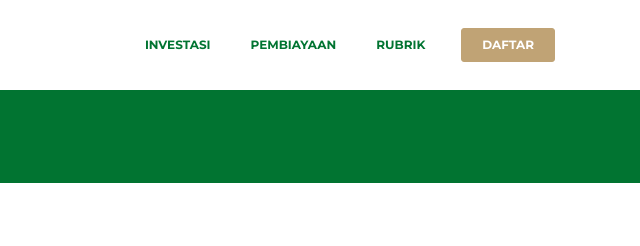
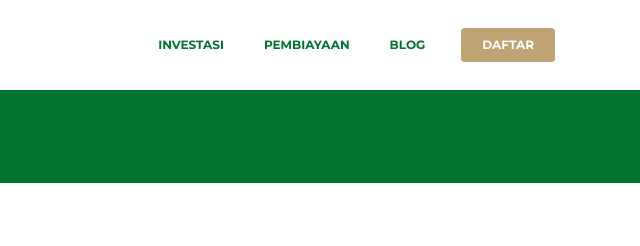
Before and after one commit to mediyan/mediyan.github.io, a plain HTML site: page margin-bunga.html in a window 1280 px wide. Shown: the top 246 px of the page, 640-1280 px from the left. Drawn offline with Linux system fonts and the light colour scheme.

Commit message:
Update margin-bunga.html

```diff
--- a/margin-bunga.html
+++ b/margin-bunga.html
@@ -60,7 +60,7 @@
                         <div class="hamburger-icon"></div>
                     </button>
 
-                    <ul class="nav-dropdown collapse pull-xs-right nav navbar-nav navbar-toggleable-sm" id="exCollapsingNavbar"><li class="nav-item"><a class="nav-link link" href="investasi.html">INVESTASI</a></li><li class="nav-item"><a class="nav-link link" href="pembiayaan.html">PEMBIAYAAN</a></li><li class="nav-item"><a class="nav-link link" href="rubrik.html">RUBRIK</a></li><li class="nav-item nav-btn"><a class="nav-link btn btn-primary" href="daftar.html">DAFTAR</a></li></ul>
+                    <ul class="nav-dropdown collapse pull-xs-right nav navbar-nav navbar-toggleable-sm" id="exCollapsingNavbar"><li class="nav-item"><a class="nav-link link" href="investasi.html">INVESTASI</a></li><li class="nav-item"><a class="nav-link link" href="pembiayaan.html">PEMBIAYAAN</a></li><li class="nav-item"><a class="nav-link link" href="blog.html">BLOG</a></li><li class="nav-item nav-btn"><a class="nav-link btn btn-primary" href="daftar.html">DAFTAR</a></li></ul>
                     <button hidden="" class="navbar-toggler navbar-close" type="button" data-toggle="collapse" data-target="#exCollapsingNavbar">
                         <div class="close-icon"></div>
                     </button>
```
